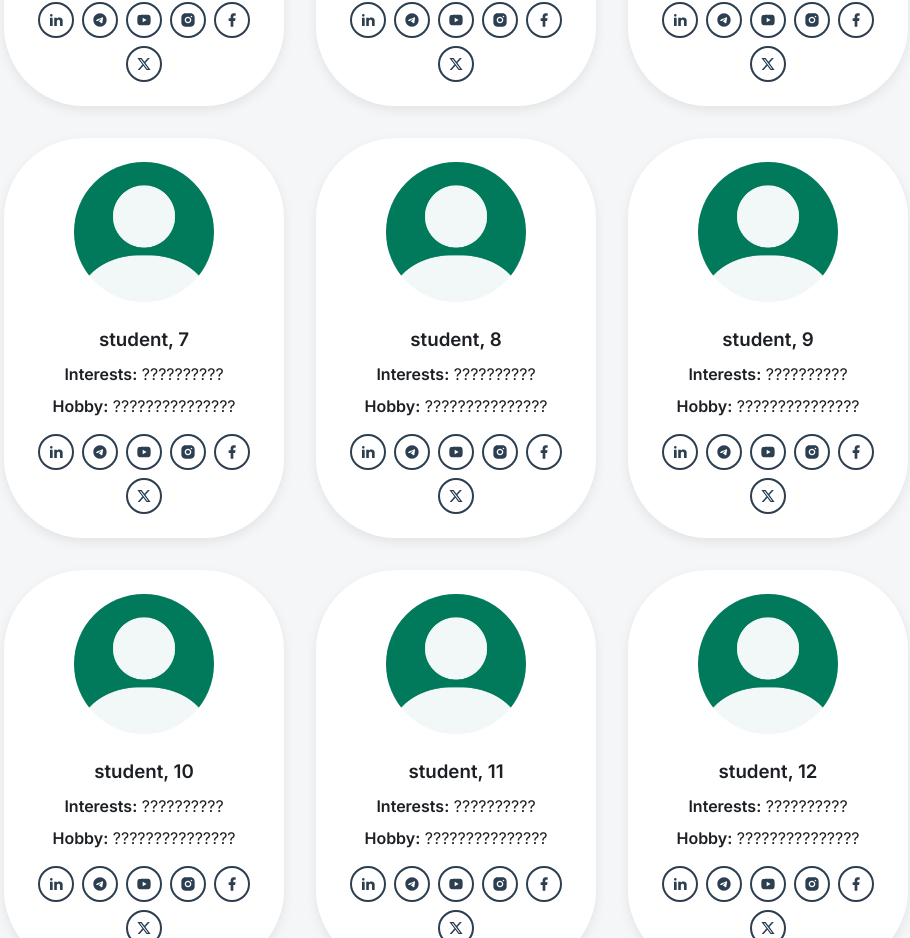
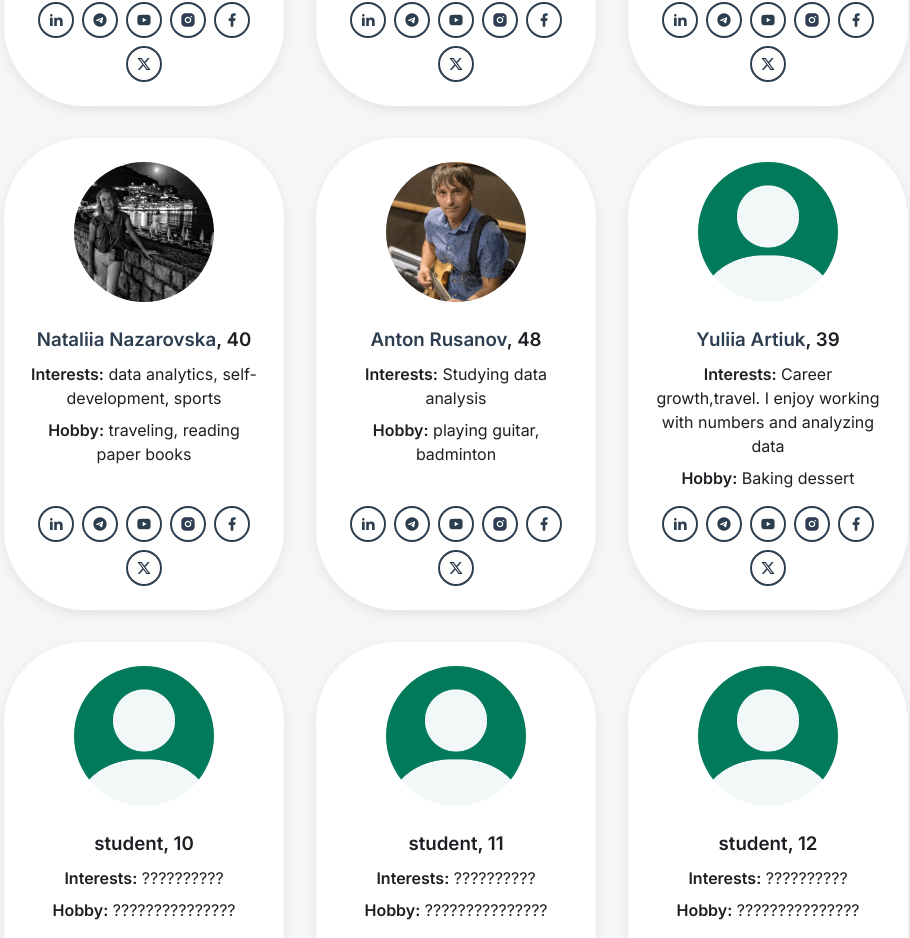
Before and after one commit to Ded-Goit/my-book-site, a Next.js app: page /team in a window 1280 px wide. Shown: the part 1234-2172 px from the top of the page, without its empty margins (184-1094 px from the left). Built offline with nearby package versions, Linux system fonts and the light colour scheme.

Commit message:
added team

```diff
--- a/app/team/page.tsx
+++ b/app/team/page.tsx
@@ -110,15 +110,15 @@ const team = [
     },
   },
   {
-    name: "student",
-    age: 7,
-    interests: "??????????",
-    photo: "/team/image.png",
-    hobby: "???????????????",
-    email: "",
+    name: "Nataliia Nazarovska",
+    age: 40,
+    interests: "data analytics, self-development, sports",
+    photo: "/team/nataliia_nazarovska.webp",
+    hobby: "traveling, reading paper books",
+    email: "nnazarowska@gmail.com",
     socials: {
-      linkedin: "https://linkedin.com/",
-      telegram: "https://t.me/",
+      linkedin: "https://www.linkedin.com/in/nataliia-nazarovska/",
+      telegram: "https://web.telegram.org/a/#536694160",
       youtube: "https://youtube.com/",
       instagram: "https://instagram.com/",
       facebook: "https://facebook.com/",
@@ -126,28 +126,29 @@ const team = [
     },
   },
   {
-    name: "student",
-    age: 8,
-    interests: "??????????",
-    photo: "/team/image.png",
-    hobby: "???????????????",
-    email: "",
+    name: "Anton Rusanov",
+    age: 48,
+    interests: "Studying data analysis",
+    photo: "/team/anton_rusanov.webp",
+    hobby: "playing guitar, badminton",
+    email: "ruanvlad@gmail.com",
     socials: {
-      linkedin: "https://linkedin.com/",
-      telegram: "https://t.me/",
-      youtube: "https://youtube.com/",
+      linkedin: "https://www.linkedin.com/in/anton-ruan-rusanov",
+      telegram: "https://web.telegram.org/a/#543588586",
+      youtube: "http://www.youtube.com/@antonrusanov6149",
       instagram: "https://instagram.com/",
-      facebook: "https://facebook.com/",
+      facebook: "https://www.facebook.com/share/1AsbtgtsQT/",
       twitter: "https://twitter.com/",
     },
   },
   {
-    name: "student",
-    age: 9,
-    interests: "??????????",
+    name: "Yuliia Artiuk",
+    age: 39,
+    interests:
+      "Career growth,travel. I enjoy working with numbers and analyzing data",
     photo: "/team/image.png",
-    hobby: "???????????????",
-    email: "",
+    hobby: "Baking dessert",
+    email: "artiukyu@gmail.com",
     socials: {
       linkedin: "https://linkedin.com/",
       telegram: "https://t.me/",
```
Also changed, not shown: public/team/anton_rusanov.webp (added), public/team/nataliia_nazarovska.webp (added).
